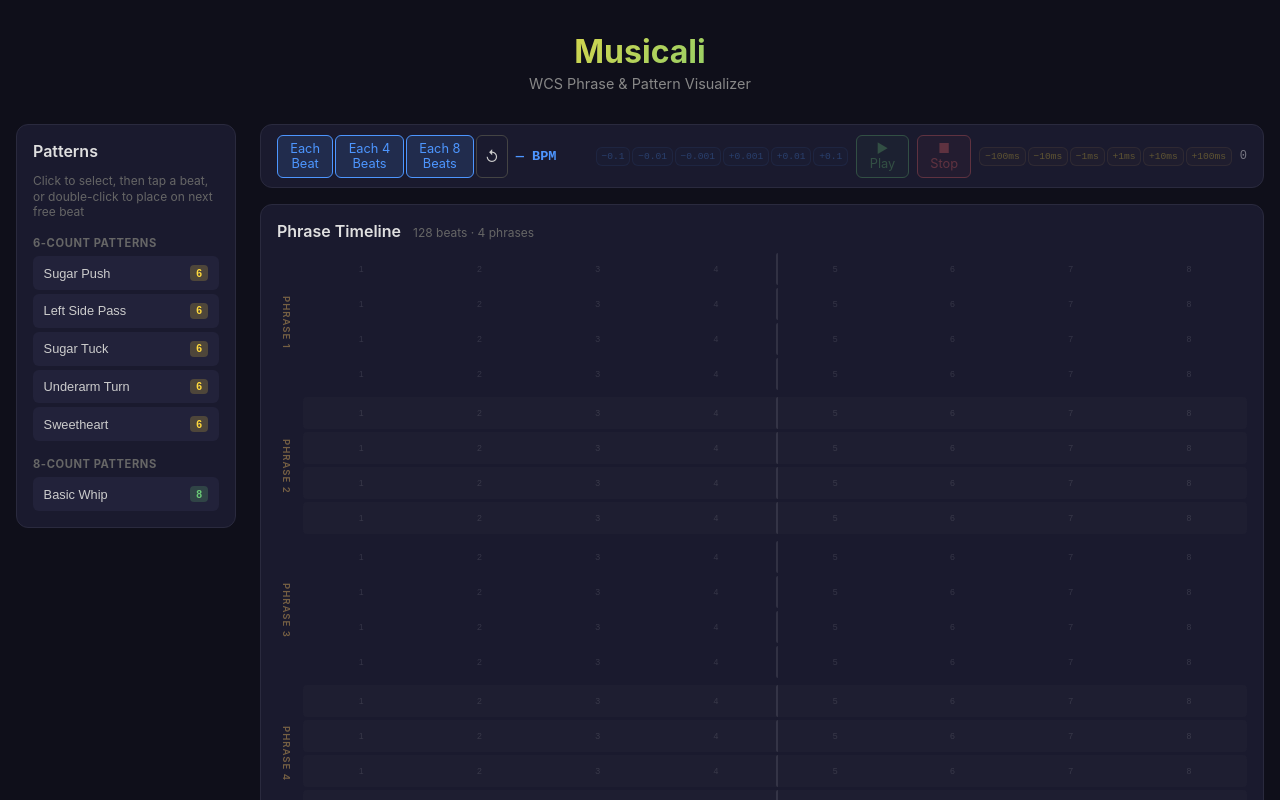
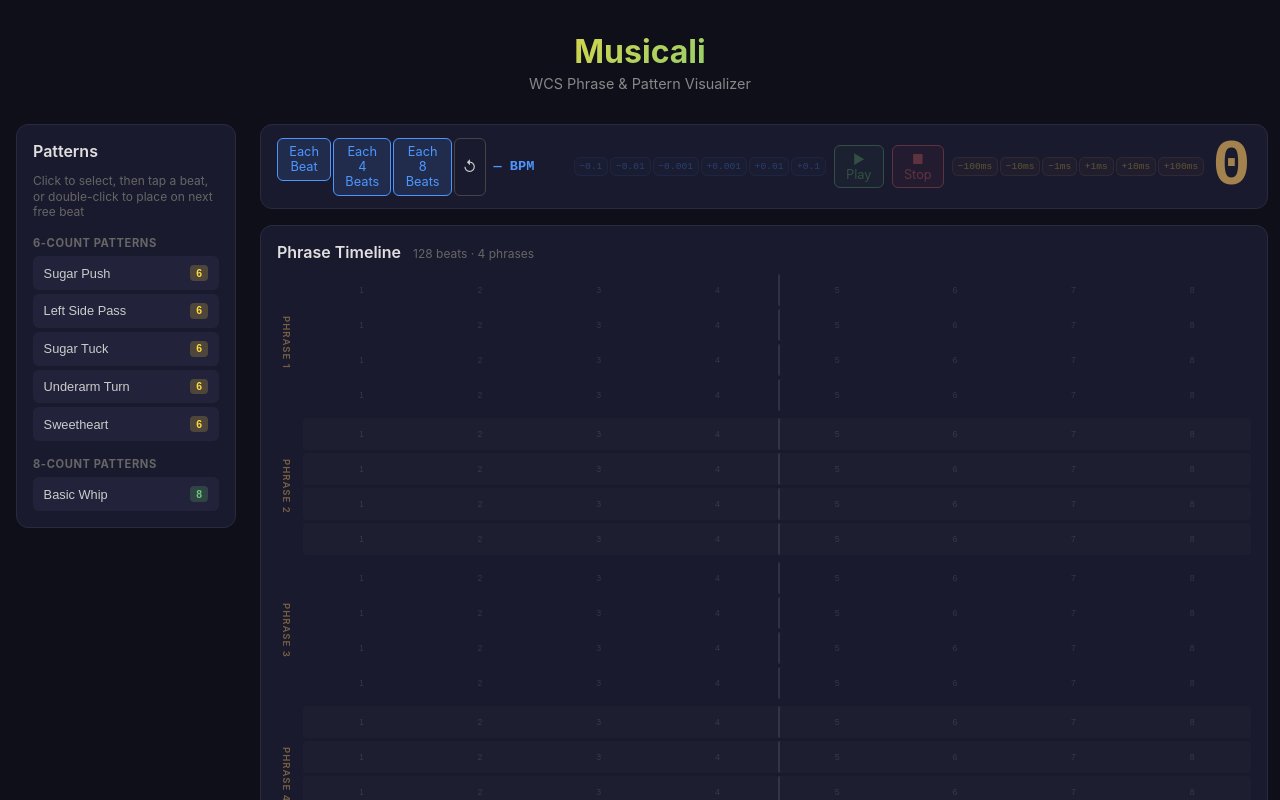
Before and after one commit to michaelkebe/musicali, a React (Vite) app in the folder frontend/: page / in a window 1280 px wide. Shown: the top 800 px of the page. Built offline with nearby package versions, Linux system fonts and the light colour scheme; the HTML template or start-up script is replaced by a standard one.

Commit message:
beat display: 4rem + bold

```diff
--- a/frontend/src/App.css
+++ b/frontend/src/App.css
@@ -167,9 +167,11 @@ h2 {
 
 .beat-display {
   margin-left: auto;
-  font-size: 0.75rem;
-  color: rgba(255,255,255,0.4);
+  font-size: 4rem;
+  font-weight: 700;
+  color: rgba(255,200,100,0.6);
   font-family: monospace;
+  line-height: 1;
 }
 
 /* Current beat highlight */
```
